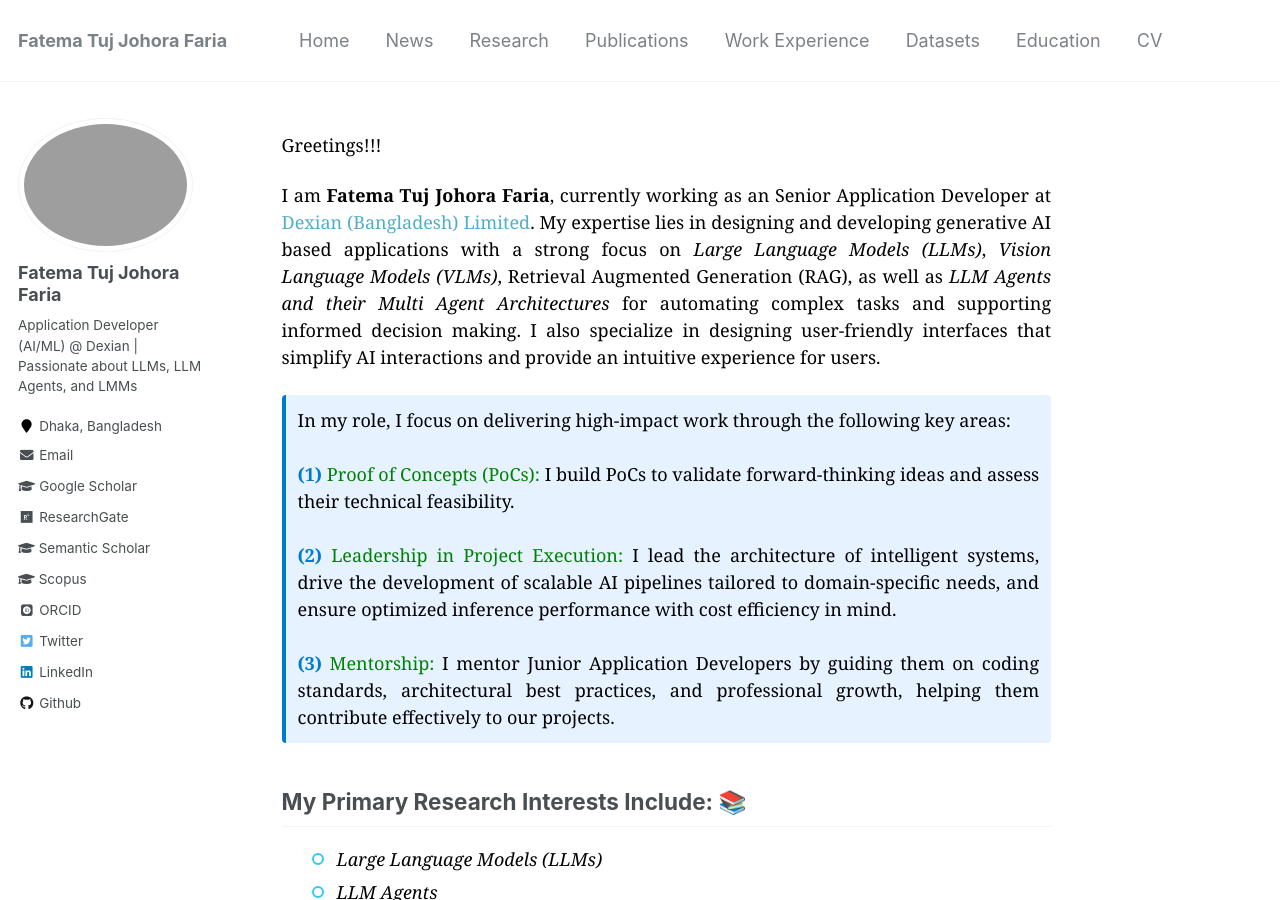
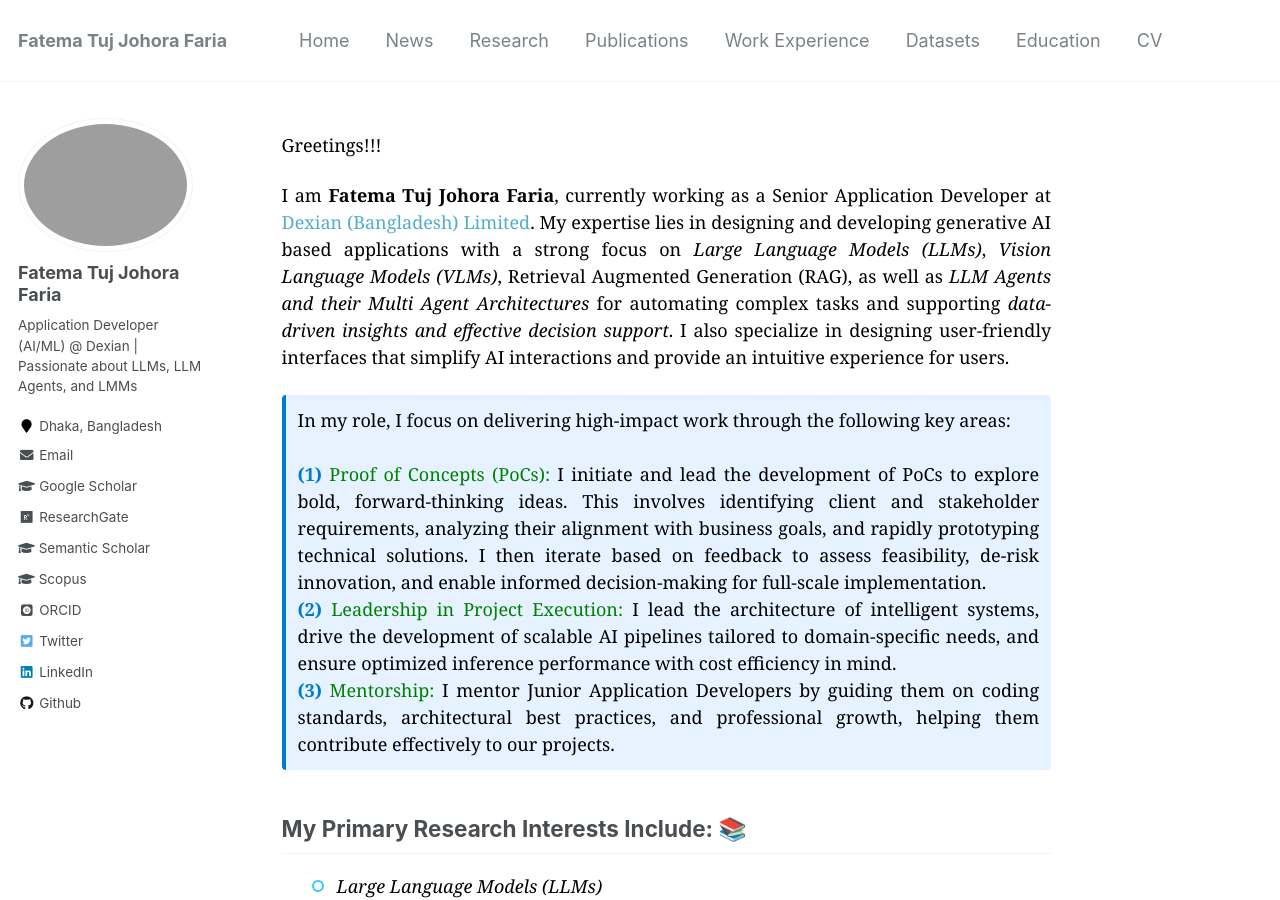
Before and after one commit to fatemafaria142/fatemafaria142.github.io, a Jekyll site: the page built from _pages/about.md, in a window 1280 px wide and 900 px high. Built offline with Jekyll 4.4.1, drawn with Linux system fonts in a browser that asks for light colours; some web fonts are replaced.

Commit message:
Update about

```diff
--- a/_pages/about.md
+++ b/_pages/about.md
@@ -10,13 +10,16 @@ redirect_from:
 
 <span style="color:black; font-family:Georgia">Greetings!!!</span>
 
-<p style="text-align:justify; color:black; font-family:Georgia"> I am <strong>Fatema Tuj Johora Faria</strong>, currently working as an Senior Application Developer  at <a href="https://www.linkedin.com/company/dexiansolutions/">Dexian (Bangladesh) Limited</a>. My expertise lies in designing and developing generative AI based applications with a strong focus on <em>Large Language Models (LLMs)</em>, <em>Vision Language Models (VLMs)</em>, Retrieval Augmented Generation (RAG), as well as <em>LLM Agents and their Multi Agent Architectures</em> for automating complex tasks and supporting informed decision making. I also specialize in designing user-friendly interfaces that simplify AI interactions and provide an intuitive experience for users. </p>
+<p style="text-align:justify; color:black; font-family:Georgia">
+  I am <strong>Fatema Tuj Johora Faria</strong>, currently working as a Senior Application Developer at <a href="https://www.linkedin.com/company/dexiansolutions/">Dexian (Bangladesh) Limited</a>. My expertise lies in designing and developing generative AI based applications with a strong focus on <em>Large Language Models (LLMs)</em>, <em>Vision Language Models (VLMs)</em>, Retrieval Augmented Generation (RAG), as well as <em>LLM Agents and their Multi Agent Architectures</em> for automating complex tasks and supporting <em>data-driven insights and effective decision support</em>. I also specialize in designing user-friendly interfaces that simplify AI interactions and provide an intuitive experience for users.
+</p>
+
 
 <p style="text-align:justify; color:black; font-family:Georgia; background-color:#e6f2ff; padding:12px; border-left:4px solid #007acc; border-radius:4px;">
     In my role, I focus on delivering high-impact work through the following key areas:
     <br><br>
-    <b style="color:#007acc;">(1)</b> <span style="color:green;">Proof of Concepts (PoCs):</span> I build PoCs to validate forward-thinking ideas and assess their technical feasibility.<br><br>
-    <b style="color:#007acc;">(2)</b> <span style="color:green;">Leadership in Project Execution:</span> I lead the architecture of intelligent systems, drive the development of scalable AI pipelines tailored to domain-specific needs, and ensure optimized inference performance with cost efficiency in mind.<br><br>
+    <b style="color:#007acc;">(1)</b> <span style="color:green;">Proof of Concepts (PoCs):</span> I initiate and lead the development of PoCs to explore bold, forward-thinking ideas. This involves identifying client and stakeholder requirements, analyzing their alignment with business goals, and rapidly prototyping technical solutions. I then iterate based on feedback to assess feasibility, de-risk innovation, and enable informed decision-making for full-scale implementation.<br>
+    <b style="color:#007acc;">(2)</b> <span style="color:green;">Leadership in Project Execution:</span> I lead the architecture of intelligent systems, drive the development of scalable AI pipelines tailored to domain-specific needs, and ensure optimized inference performance with cost efficiency in mind.<br>
     <b style="color:#007acc;">(3)</b> <span style="color:green;">Mentorship:</span> I mentor Junior Application Developers by guiding them on coding standards, architectural best practices, and professional growth, helping them contribute effectively to our projects.
 </p>
 
```
